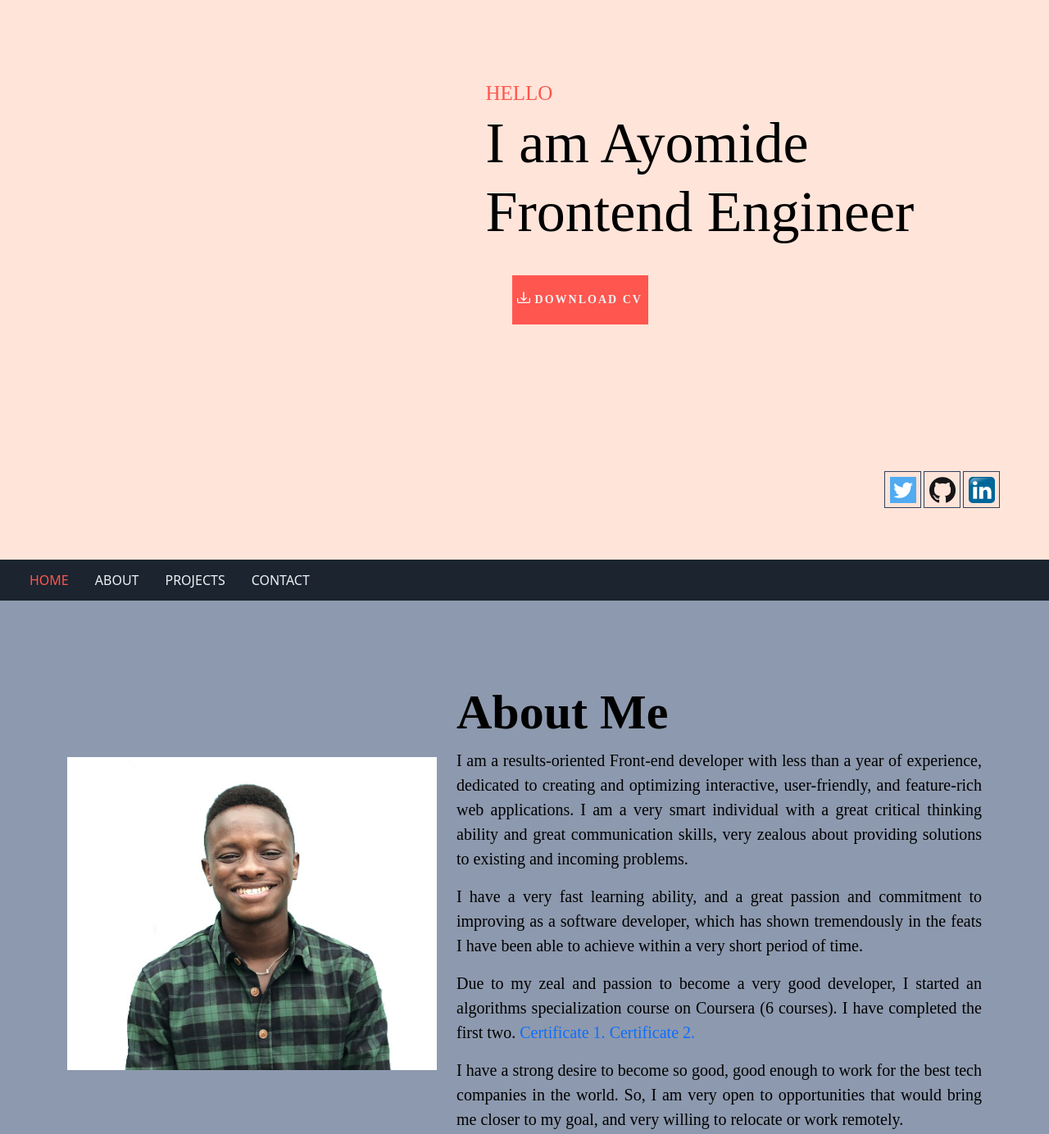
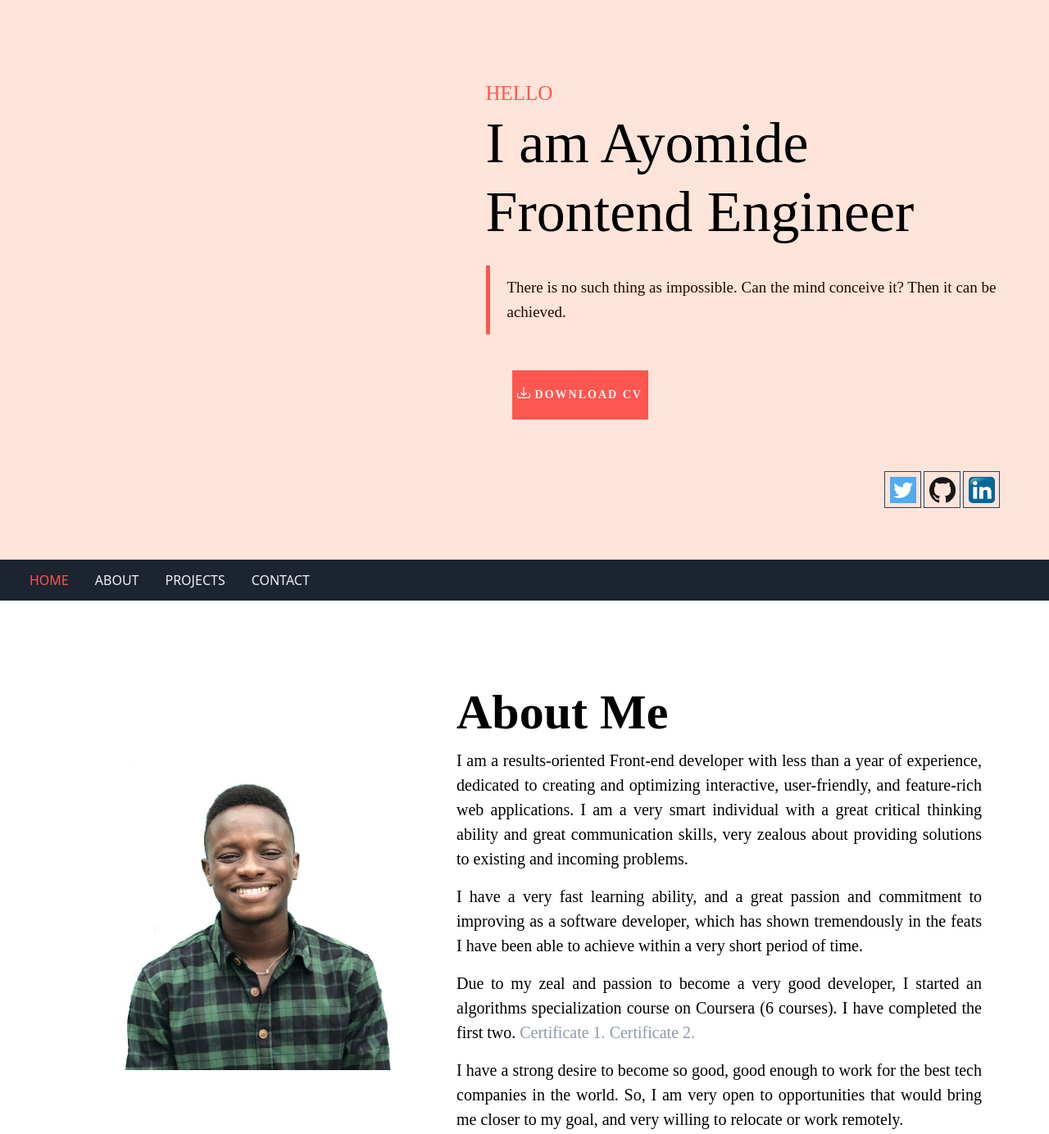
Before and after one commit to ayoakinti/porfolio_new, a plain HTML site: page index.html in a window 1280 px wide. Shown: the part 120-1504 px from the top of the page at 82% size. Drawn offline with nearby package versions, Linux system fonts and the light colour scheme.

Commit message:
pre-ultimate push

```diff
--- a/index.html
+++ b/index.html
@@ -4,7 +4,7 @@
     <meta charset="UTF-8" />
     <meta name="viewport" content="width=device-width, initial-scale=1.0" />
     <title>iamayoakinti</title>
-    <link rel="shortcut icon" type="image/png" href="./images/favicon.ico"/>
+    <link rel="shortcut icon" type="image/png" href="./images/favicon.ico" />
     <link rel="stylesheet" href="./scss/global/portfolio.css" />
     <link rel="stylesheet" href="./scss/landing/landing.css" />
     <link
@@ -55,18 +55,17 @@
             <div class="col-lg-7">
               <div class="landing-content">
                 <span>Hello</span>
-                <h3 class="title">
-                  I am Ayomide <br />
-                  Frontend <span>Engineer</span>
-                </h3>
-                <!-- <div class="text">
+                <h3 class="title animate__bounceInDown mb-0">I am Ayomide</h3>
+                <h3 class="title animate__bounceInUp">Frontend Engineer</h3>
+                <div class="text">
                   <p>
-                    Whether you think you can, or you think you can't, either way you are right
+                    There is no such thing as impossible. Can the mind conceive
+                    it? Then it can be achieved.
                   </p>
-                  <p style="float: right">
+                  <!-- <p style="float: right">
                     ~Henry Ford
-                  </p>
-                </div> -->
+                  </p> -->
+                </div>
                 <ul>
                   <li>
                     <a
@@ -117,13 +116,37 @@
         </div>
         <nav id="navbar" class="sticky-nav">
           <div id="nav-content" class="link-wrap">
-            <a id="nav-home" onclick="closeNavMenu()" href="#home" class="nav-link">Home</a>
-            <a id="nav-about" onclick="closeNavMenu()" href="#about" class="nav-link">About</a>
-            <a id="nav-projects" onclick="closeNavMenu()" href="#projects" class="nav-link">Projects</a>
-            <a id="nav-contact" onclick="closeNavMenu()" href="#contact" class="nav-link">Contact</a>
+            <a
+              id="nav-home"
+              onclick="closeNavMenu()"
+              href="#home"
+              class="nav-link"
+              >Home</a
+            >
+            <a
+              id="nav-about"
+              onclick="closeNavMenu()"
+              href="#about"
+              class="nav-link"
+              >About</a
+            >
+            <a
+              id="nav-projects"
+              onclick="closeNavMenu()"
+              href="#projects"
+              class="nav-link"
+              >Projects</a
+            >
+            <a
+              id="nav-contact"
+              onclick="closeNavMenu()"
+              href="#contact"
+              class="nav-link"
+              >Contact</a
+            >
           </div>
           <div class="d-sm-none">
-            <img id="menu-button" src="./images/menu.png" height="20" alt="">
+            <img id="menu-button" src="./images/menu.png" height="20" alt="" />
           </div>
         </nav>
         <!-- <div class="landing-image align-items-end">
@@ -172,11 +195,13 @@
                       developer, I started an algorithms specialization course
                       on Coursera (6 courses). I have completed the first two.
                       <a
+                        style="color: #8d99ae"
                         href="https://www.coursera.org/account/accomplishments/records/9YJBBMXSD5LB"
                         target="_blank"
                         >Certificate 1.</a
                       >
                       <a
+                        style="color: #8d99ae"
                         href="https://coursera.org/share/b1554bcc2e7a057de58325bc98fe5034"
                         target="_blank"
                         >Certificate 2.</a
--- a/scss/global/portfolio.scss
+++ b/scss/global/portfolio.scss
@@ -46,6 +46,7 @@ a {
   -o-transition: all 0.3s ease-out 0s;
   transition: all 0.3s ease-out 0s;
   text-decoration: none;
+  // color: #8d99ae !important;
 }
 
 .header-area {
@@ -302,7 +303,7 @@ img {
 
 .about {
   // background: #f5f5f5;
-  background: #8d99ae;
+  // background: #8d99ae;
   padding: 100px 0;
 }
 
@@ -617,6 +618,20 @@ input {
   animation-name: fadeInRight;
 }
 
+.animate__bounceInDown {
+  -webkit-animation-duration: 1000ms;
+  animation-duration: 1000ms;
+  -webkit-animation-delay: 0ms;
+  animation-delay: 0ms;
+}
+
+.animate__bounceInUp {
+  -webkit-animation-duration: 1500ms;
+  animation-duration: 1500ms;
+  -webkit-animation-delay: 0ms;
+  animation-delay: 0ms;
+}
+
 .landing nav {
   position: absolute;
   bottom: 0;
@@ -809,12 +824,11 @@ input {
     overflow: hidden;
     transition: 0.5s ease-out;
     padding: 0 10px;
-
   }
   .landing nav {
     justify-content: flex-end;
   }
-  .nav-content-visible{
+  .nav-content-visible {
     height: 195px;
     padding: 20px 10px;
   }
```
Also changed, not shown: scss/global/portfolio.css, 1 other file.
